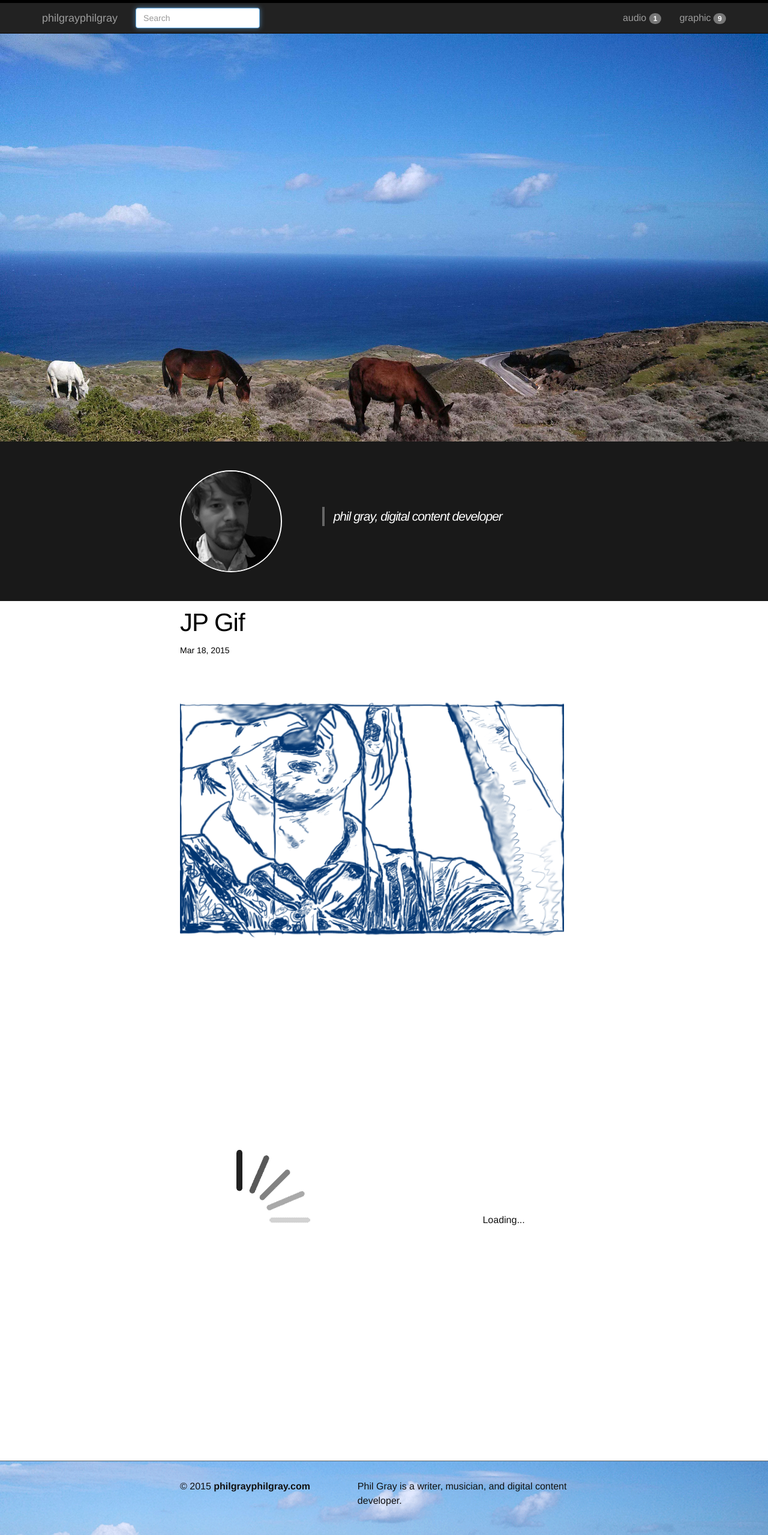
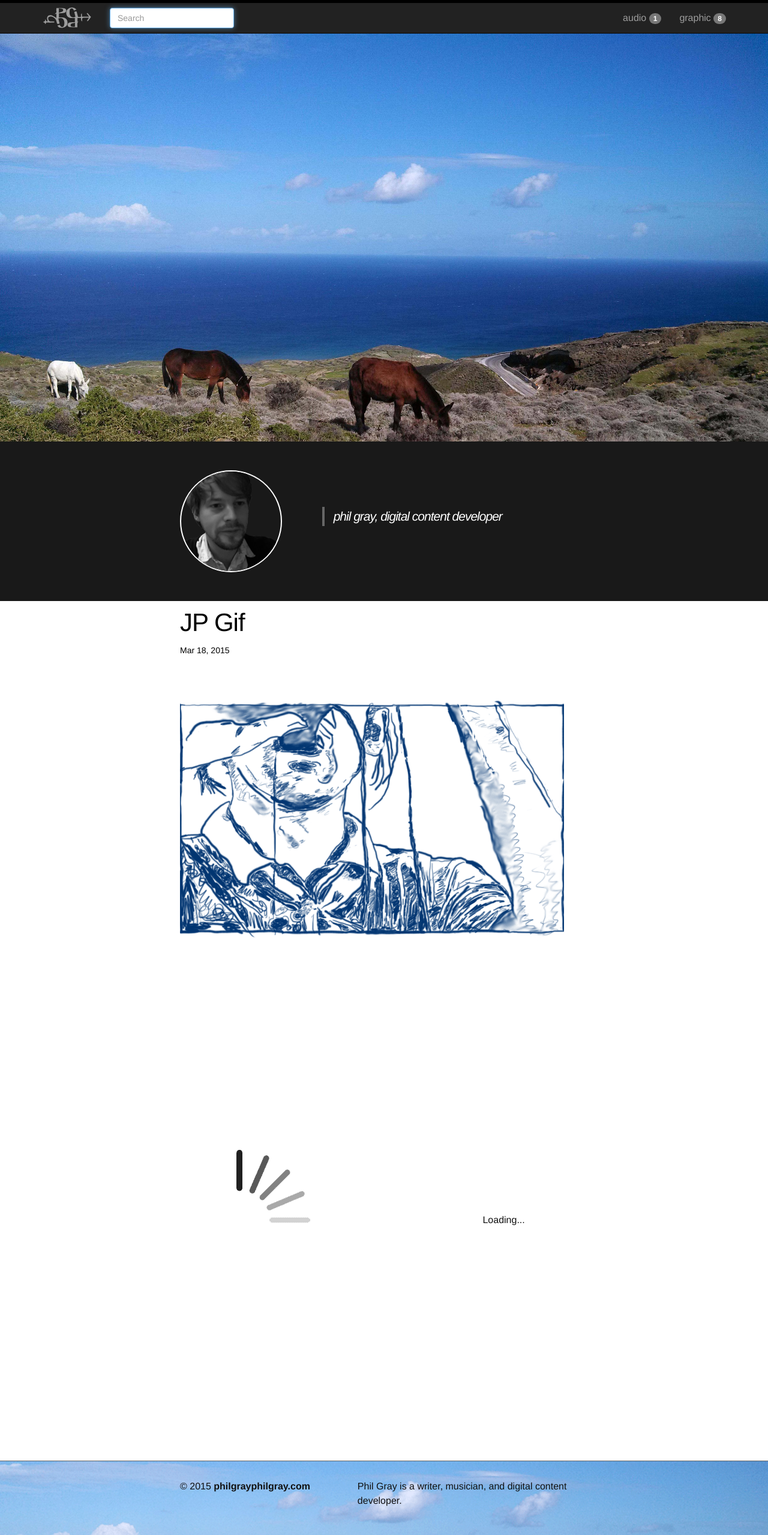
Before and after one commit to philgrayphilgray/philgrayphilgray.github.io, a Jekyll site: the page built from index.html, in a window 1280 px wide. Shown: the whole page at 60% size. Built offline with Jekyll 4.4.1, drawn with Linux system fonts in a browser that asks for light colours; the list of posts is cut into pages by our own code.

Commit message:
insert svg logo in nav-brand

```diff
--- a/_includes/header.html
+++ b/_includes/header.html
@@ -2,7 +2,7 @@
 <div class="navbar navbar-inverse navbar-static-top">
 <div class="container">
 <div class="navbar-header">
-<a class="navbar-brand" href="{{ site.baseurl }}/">{{ site.title }}</a>
+<a class="navbar-brand" href="/{{site.baseurl}}">{% include pgpglogo.svg %}</a>
 <button class="navbar-toggle" data-toggle="collapse" data-target=".navbar-collapse">
 <div class="sr-only">Toggle Navigation</div>
 <span class="icon-bar"></span>
--- a/_sass/_layout.scss
+++ b/_sass/_layout.scss
@@ -261,3 +261,10 @@
     width: auto;
 }
 }
+
+.navbar-brand {
+padding: 5px 15px;
+&:hover path{
+fill: white;
+}
+}
```
Also changed, not shown: _includes/pgpglogo.svg (added), _posts/cssmandala1.markdown (renamed from _posts/2015-03-17-cssmandala1.markdown).
